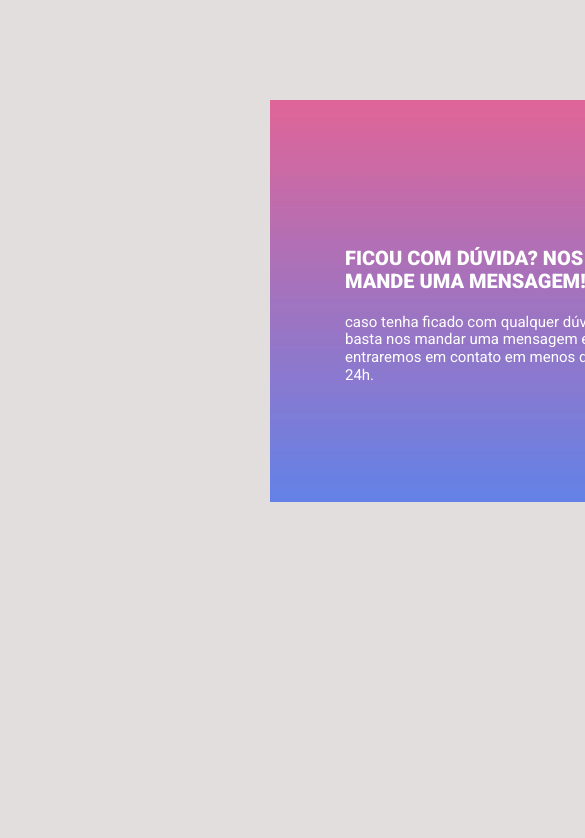
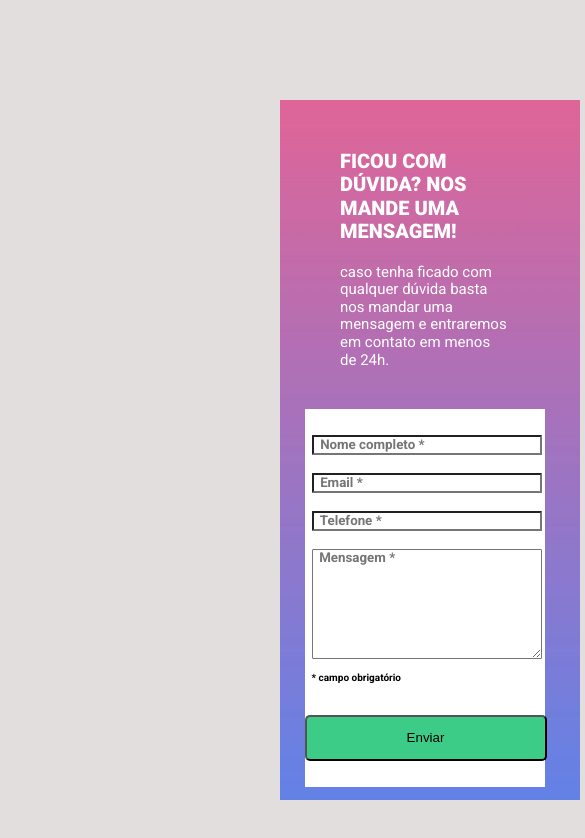
Before and after one commit to patysouzanogueira/formulario-validacao, a plain HTML site: page index.html in a window 390 px wide. Shown: the top 838 px of the page, 585 px wide, since content can reach past the window. Drawn offline with Linux system fonts and the light colour scheme.

Commit message:
responsiv-adicionado

```diff
--- a/index.html
+++ b/index.html
@@ -5,6 +5,7 @@
     <meta name="viewport" content="width=device-width, initial-scale=1.0">
     <link rel="stylesheet" href="./src/reset.css">
     <link rel="stylesheet" href="./src/style.css">
+    <link rel="stylesheet" href="./src/responsivo.css">
     <title>Formulário</title>
 </head>
 <body>
--- /dev/null
+++ b/src/responsivo.css
@@ -0,0 +1,79 @@
+@media (max-width: 600px){
+    .fundo-main img{
+        width: 300px;
+        height: 700px;
+        margin-left: 280px;
+        position: relative;
+    }
+
+    .info{
+        display: flex;
+        align-items: start;
+        justify-content: space-around;
+        position: absolute;
+        width: 190px;
+        height: 90px;
+        top: 140px;
+        left: 330px;
+    }
+
+    .container{
+        background-color: #fff;
+        width: 240px;
+        height: 378px;
+        top: -495px;
+        left: -375px;
+        gap: 0px;
+        border: 1px 0px 0px 0px;
+        opacity: 0px;
+        position: absolute;
+    }
+
+    .formulario{
+        display: flex;
+        align-items: center;
+        justify-content: center;
+        position: absolute;
+        left: 680px;
+        width: 10%;
+    }
+
+    .inputs{
+        width:230px;
+        height: 20px;
+        border-radius: 1px;
+        border: 1px 0px 0px 0px;
+        display: flex;
+        font-family: Roboto;
+        font-weight: 700;
+        text-align: left;
+        flex-direction: column;
+        margin-left: 8px;
+    }
+
+    .msg .inputs{
+        width: 230px;
+        height: 110px;
+        margin-left: 8px;
+    }
+
+    .msg-info{
+        margin-top: -6px;
+        margin-bottom: -8px;
+        margin-left: 8px;
+        font-size: 10px;
+    }
+
+    .btn{
+        width: 242px;
+        height: 46px;
+        gap: 0px;
+        border-radius: 5px;
+        opacity: 0px;
+        background-color: #3CCC87;
+        cursor: pointer;
+        text-align: center;
+        margin: 40px 0px 0px 1px;
+    }
+
+}
```
Also changed, not shown: 2 other files.
